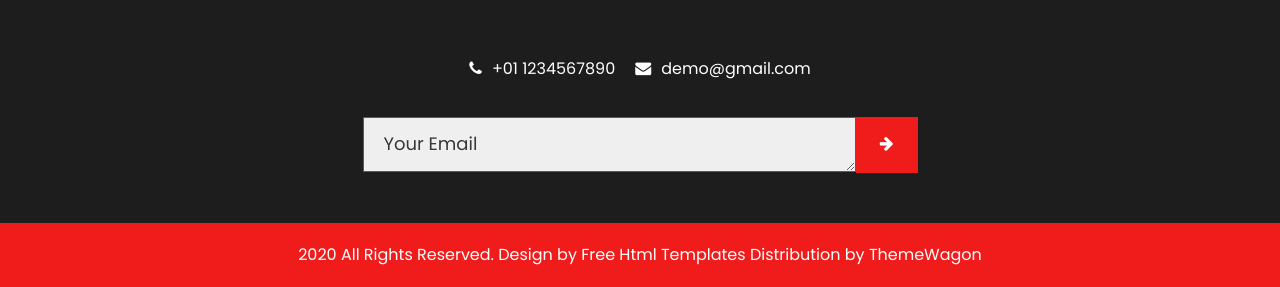
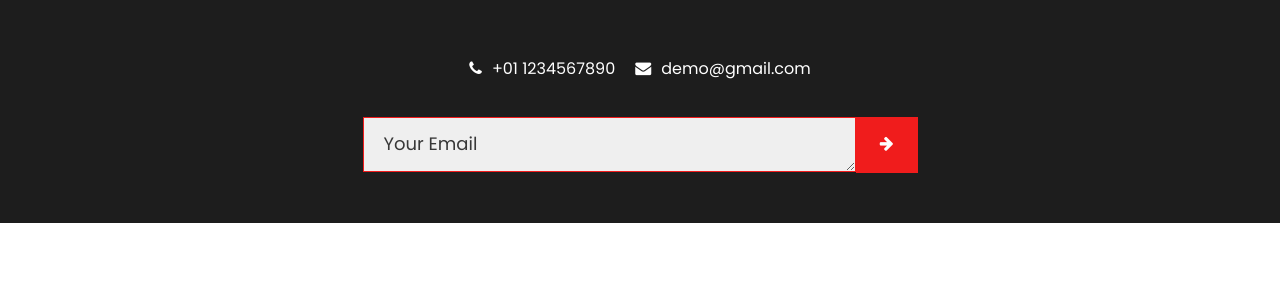
Before and after one commit to LONGLIN163/coffe, a plain HTML site: page about.html in a window 1280 px wide. Shown: the part 749-1036 px from the top of the page. After the commit the page ends 972 px from the top, so only its background shows below. Drawn offline with nearby package versions, Linux system fonts and the light colour scheme; files whose address does not match are found by name.

Commit message:
rm copywrite

```diff
--- a/about.html
+++ b/about.html
@@ -141,18 +141,7 @@
          </div>
       </div>
       <!-- footer section end -->
-      <!-- copyright section start -->
-      <div class="copyright_section">
-         <div class="container">
-            <div class="row">
-               <div class="col-sm-12">
-                  <p class="copyright_text">2020 All Rights Reserved. Design by <a href="#">Free Html Templates</a>
-                  Distribution by <a href="#">ThemeWagon</a></p>
-               </div>
-            </div>
-         </div>
-      </div>
-      <!-- copyright section end -->
+
       <!-- Javascript files-->
       <script src="js/jquery.min.js"></script>
       <script src="js/popper.min.js"></script>
```
